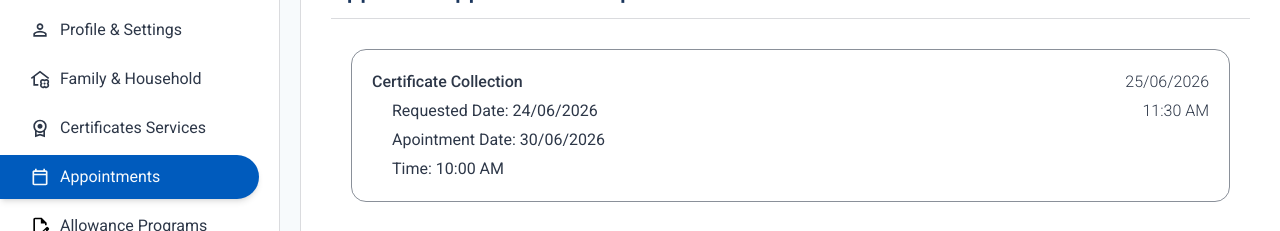
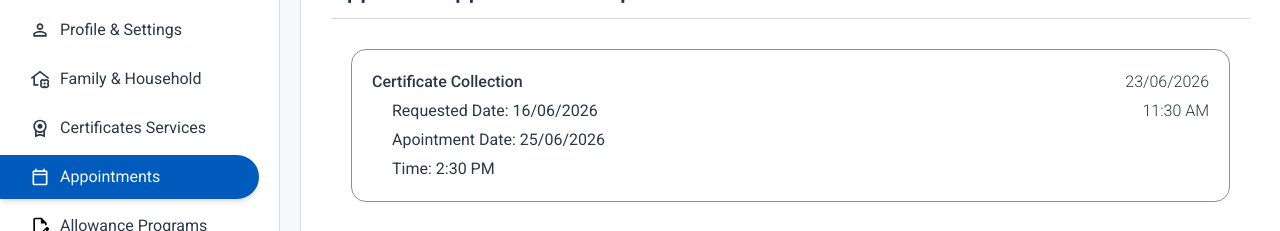
Before and after one commit to Mogith-Code/SmartGN-Digital-GN-Service-Management-System, a React (Vite) app in the folder SmartGN/: page /RAppointment/ApprovedAppointmentRequests in a window 1280 px wide. Shown: the part 245-476 px from the top of the page. Built offline with nearby package versions, Linux system fonts and the light colour scheme.

Commit message:
Update ApprovedAppointmentRequests

```diff
--- a/SmartGN/src/Components/AppointmentsPage/ApprovedAppointmentsRequests.jsx
+++ b/SmartGN/src/Components/AppointmentsPage/ApprovedAppointmentsRequests.jsx
@@ -50,20 +50,20 @@ function ApprovedAppointmentsRequests() {
           <div className="mx-[50px] mt-[30px] flex flex-col gap-[5px] border border-[#2D37488D] rounded-[15px] p-[20px]">
             <div className="flex justify-between text-[16px] text-[#2D3748]">
               <span className="font-medium">Certificate Collection</span>
-              <span className="font-light">25/06/2026</span>
+              <span className="font-light">23/06/2026</span>
             </div>
 
             <div className="ml-[20px] flex justify-between text-[16px] text-[#2D3748]">
-              <span className="font-regular">Requested Date: 24/06/2026</span>
+              <span className="font-regular">Requested Date: 16/06/2026</span>
               <span className="font-light">11:30 AM</span>
             </div>
 
             <div className="ml-[20px] flex justify-between text-[16px] text-[#2D3748]">
-              <span className="font-regular">Apointment Date: 30/06/2026</span>
+              <span className="font-regular">Apointment Date: 25/06/2026</span>
             </div>
 
             <div className="ml-[20px] flex justify-between text-[16px] text-[#2D3748]">
-              <span className="font-regular">Time: 10:00 AM</span>
+              <span className="font-regular">Time: 2:30 PM</span>
             </div>
           </div>
         </div>
```
